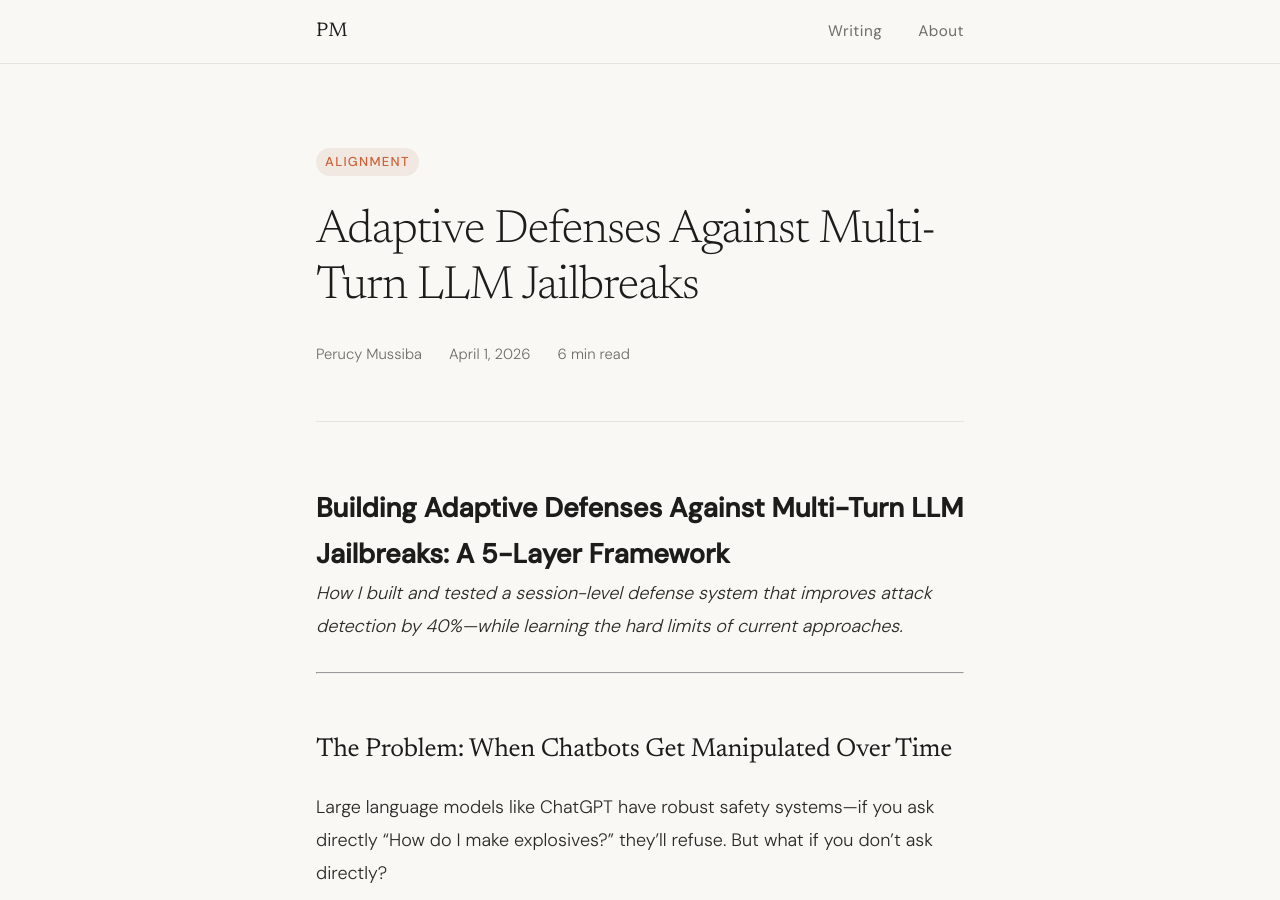
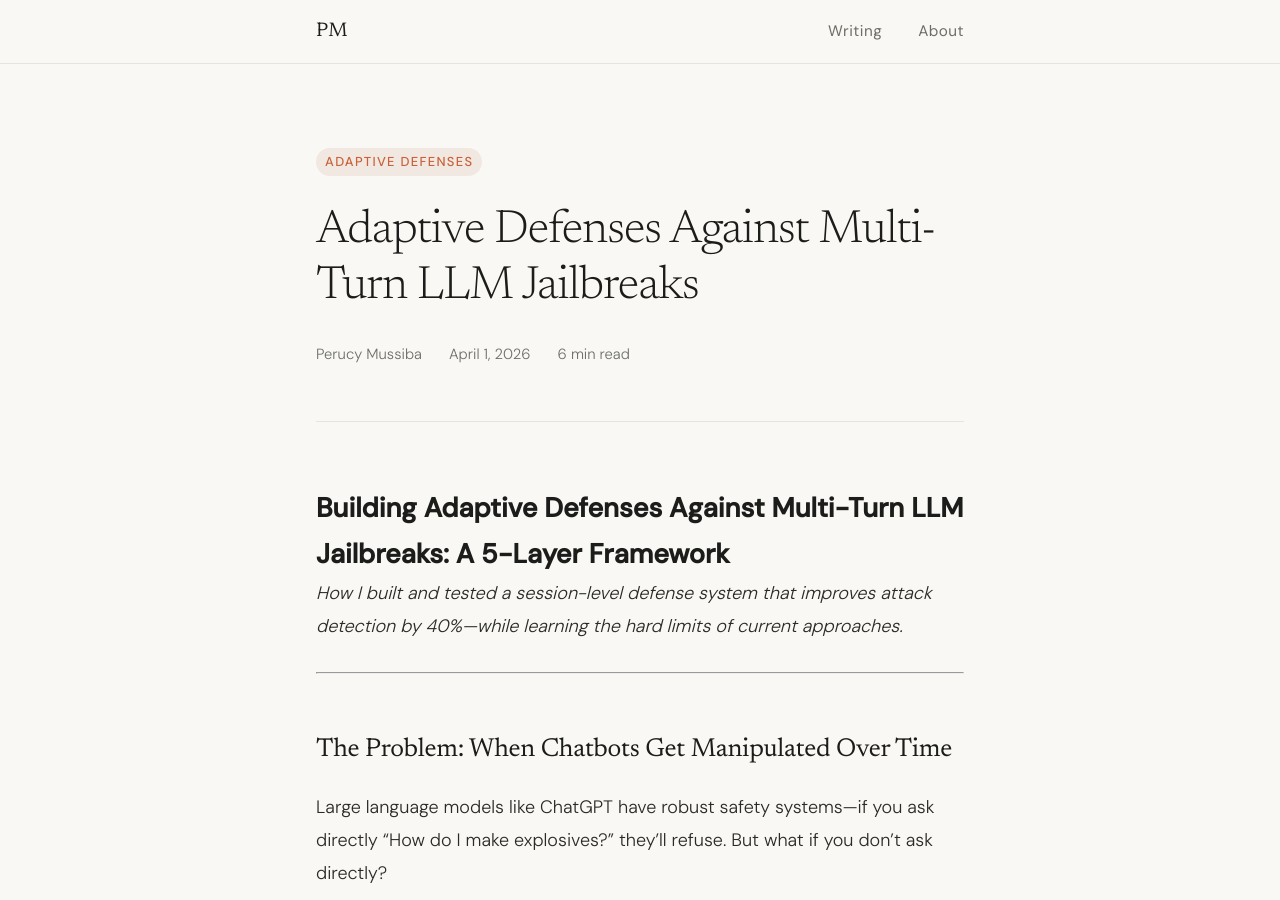
Before and after one commit to Perucy/research-blog, a Jekyll site: the page built from _posts/2026-04-01-adaptive-defenses.md, in a window 1280 px wide and 900 px high. Built offline with Jekyll 4.4.1, drawn with Linux system fonts in a browser that asks for light colours.

Commit message:
Update tag for adaptive defenses post

```diff
--- a/_posts/2026-04-01-adaptive-defenses.md
+++ b/_posts/2026-04-01-adaptive-defenses.md
@@ -2,7 +2,7 @@
 layout: post
 title: "Adaptive Defenses Against Multi-Turn LLM Jailbreaks"
 date: 2026-04-01
-tag: Alignment
+tag: Adaptive Defenses
 ---
 
 # Building Adaptive Defenses Against Multi-Turn LLM Jailbreaks: A 5-Layer Framework
```
